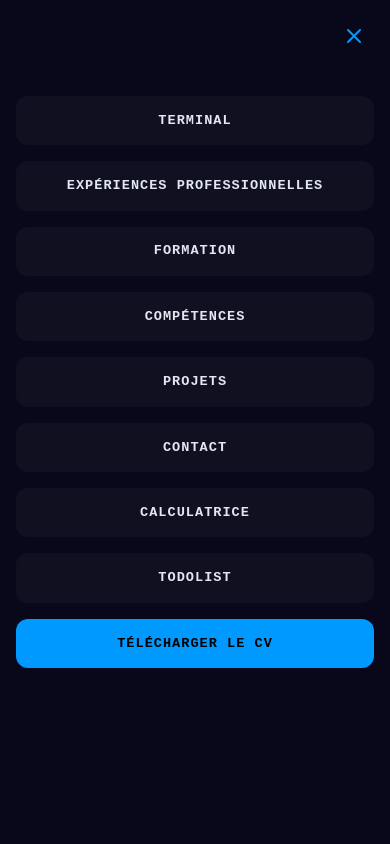
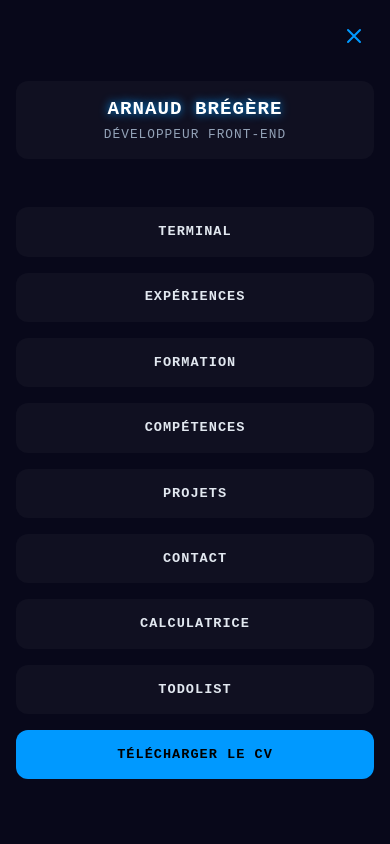
Before and after one commit to arnaudbregere/cv-nuxt4, a Nuxt app: page / in a window 390 px wide. Both pictures are taken after a click on the button "Ouvrir le menu". Shown: the top 844 px of the page. Built offline with nearby package versions, Linux system fonts and the light colour scheme; grey boxes are pictures that could not be loaded.

Commit message:
Header / menu => ajustements
+ Ajustements : header sticky Desktop + add logo en mobile navigation

```diff
--- a/app.vue
+++ b/app.vue
@@ -11,9 +11,9 @@
     <header class="modern-header">
       <div class="header-content">
         <NuxtLink to="/" class="logo-container">
-          <div class="logo-glow">
+    <!--       <div class="logo-glow">
             <img src="/src/images/logo.png" alt="Logo Arnaud Brégère" class="logo" />
-          </div>
+          </div> -->
           <div class="logo-text">
             <h1 class="name">Arnaud Brégère</h1>
             <h2 class="title">Développeur Front-End</h2>
@@ -75,11 +75,7 @@ const handleNavigation = (section: string) => {
   if (['calculatrice', 'todolist'].includes(section)) {
     router.push(`/${section}`);
   } else {
-    if (router.currentRoute.value.path === '/') {
-      window.dispatchEvent(new CustomEvent('navigate-section', { detail: section }));
-    } else {
-      router.push({ path: '/', query: { section } });
-    }
+    router.push({ path: '/', query: { section } });
   }
 };
 
@@ -109,7 +105,6 @@ onBeforeUnmount(() => {
   left: 0;
   width: 100%;
   height: 100%;
-  z-index: -1;
   pointer-events: none;
 }
 
@@ -140,11 +135,12 @@ onBeforeUnmount(() => {
 
 /* --- Header --- */
 .modern-header {
+  width: 100%;
   background: var(--glass-bg);
   backdrop-filter: blur(25px) saturate(200%);
   border-bottom: 1px solid var(--glass-border);
   padding: 1.5rem 0;
-  position: sticky;
+  position: fixed;
   top: 0;
   z-index: 100;
   transition: all 0.3s ease;
@@ -155,9 +151,9 @@ onBeforeUnmount(() => {
 }
 
 .header-content {
-  max-width: 1400px;
+  width: 100%;
   margin: 0 auto;
-  display: flex;
+  display: block;
   align-items: center;
   justify-content: space-between;
   padding: 0 2rem;
@@ -166,35 +162,17 @@ onBeforeUnmount(() => {
 }
 
 .logo-container {
-  display: flex;
+  display: block;
   align-items: center;
-  gap: 1rem;
+  margin: 0 auto 2rem auto;
+  text-align: center;
   text-decoration: none;
-}
-
-.logo-glow {
-  position: relative;
 }
 
 .logo {
   max-width: 80px;
   border-radius: 12px;
   transition: all 0.3s ease;
-}
-
-.logo-glow::before {
-  content: '';
-  position: absolute;
-  inset: -8px;
-  background: radial-gradient(circle, var(--neon-blue) 10%, transparent 60%);
-  opacity: 0.3;
-  z-index: -1;
-  border-radius: 16px;
-  transition: opacity 0.3s ease;
-}
-
-.logo-container:hover .logo-glow::before {
-  opacity: 0.6;
 }
 
 .logo-container:hover .logo {
@@ -224,11 +202,12 @@ onBeforeUnmount(() => {
 .modern-main {
   flex: 1;
   position: relative;
+  margin-top: 13rem;
   padding: 3rem 0;
   z-index: 1;
 }
 .content-wrapper {
-  max-width: 1400px;
+  max-width: 1800px;
   margin: 0 auto;
   padding: 0 2rem;
 }
@@ -245,7 +224,7 @@ onBeforeUnmount(() => {
 }
 
 .footer-content {
-  max-width: 1400px;
+  max-width: 1800px;
   margin: 0 auto;
   padding: 0 2rem;
 }
@@ -401,14 +380,4 @@ onBeforeUnmount(() => {
     padding: 1.2rem;
   }
 }
-@media (min-width: 769px) {
-  .main-nav ul {
-    transform: none !important;
-    opacity: 1 !important;
-    pointer-events: auto !important;
-    display: flex !important;
-    position: static !important;
-    width: auto !important;
-  }
-}
 </style>
--- a/assets/scss/base.scss
+++ b/assets/scss/base.scss
@@ -5,12 +5,19 @@
   box-sizing: border-box;
 }
 
-html, body {
+html {
   font-family: 'Courier New', Courier, monospace;
   background: var(--bg-deepest);
   color: var(--text-light);
-  overflow-x: hidden;
   line-height: 1.6;
+  scroll-behavior: smooth;
+}
+
+body {
+  font-family: inherit;
+  background: inherit;
+  color: inherit;
+  line-height: inherit;
 }
 
 #app {
@@ -18,4 +25,6 @@ html, body {
   min-height: 100vh;
   display: flex;
   flex-direction: column;
+  overflow-x: hidden;
+  isolation: isolate;
 }
--- a/components/Cv.vue
+++ b/components/Cv.vue
@@ -33,11 +33,6 @@
       <div class="terminal-interface">
         <!-- Barre de titre moderne -->
         <div class="terminal-header">
-          <div class="window-controls">
-            <div class="control-dot red"></div>
-            <div class="control-dot yellow"></div>
-            <div class="control-dot green"></div>
-          </div>
           <div class="terminal-title">
             <span class="terminal-path">~/arnaud-bregere/portfolio</span>
             <div class="connection-status">
@@ -460,64 +455,13 @@ function isSectionKey(key: string): key is SectionKey {
 .terminal-header {
   display: flex;
   align-items: center;
-  justify-content: space-between;
+  justify-content: end;
   background: var(--glass-bg);
   backdrop-filter: blur(10px);
   border: 1px solid var(--border-glow);
   border-radius: 10px 10px 0 0;
   padding: 1rem 1.5rem;
   margin-bottom: 0;
-}
-
-.window-controls {
-  display: flex;
-  gap: 0.5rem;
-}
-
-.control-dot {
-  width: 12px;
-  height: 12px;
-  border-radius: 50%;
-  position: relative;
-  cursor: pointer;
-  transition: all 0.3s ease;
-}
-
-.control-dot::before {
-  content: '';
-  position: absolute;
-  top: -2px;
-  left: -2px;
-  right: -2px;
-  bottom: -2px;
-  border-radius: 50%;
-  opacity: 0;
-  transition: opacity 0.3s ease;
-}
-
-.control-dot.red {
-  background: var(--danger-red);
-}
-.control-dot.red::before {
-  box-shadow: 0 0 10px var(--danger-red);
-}
-
-.control-dot.yellow {
-  background: var(--warning-yellow);
-}
-.control-dot.yellow::before {
-  box-shadow: 0 0 10px var(--warning-yellow);
-}
-
-.control-dot.green {
-  background: var(--neon-blue);
-}
-.control-dot.green::before {
-  box-shadow: 0 0 10px var(--neon-blue);
-}
-
-.control-dot:hover::before {
-  opacity: 1;
 }
 
 .terminal-title {
--- a/components/Menu.vue
+++ b/components/Menu.vue
@@ -15,13 +15,21 @@
           <path d="M6 18L18 6M6 6L18 18" stroke="var(--neon-blue)" stroke-width="2" stroke-linecap="round"/>
         </svg>
       </button>
+      <li v-if="isMobile && menuOpen" class="logo-container">
+        <NuxtLink to="/" @click="closeMenu">
+           <div class="logo-text">
+              <h1 class="name">Arnaud Brégère</h1>
+              <h2 class="title">Développeur Front-End</h2>
+          </div>
+        </NuxtLink>
+      </li>
       <li><a href="#" @click.prevent="navigate('terminal')">Terminal</a></li>
-      <li><a href="#" @click.prevent="navigate('experience')">Expériences Professionnelles</a></li>
+      <li><a href="#" @click.prevent="navigate('experience')">Expériences</a></li>
       <li><a href="#" @click.prevent="navigate('formation')">Formation</a></li>
       <li><a href="#" @click.prevent="navigate('competences')">Compétences</a></li>
       <li><a href="#" @click.prevent="navigate('projets')">Projets</a></li>
       <li><a href="#" @click.prevent="navigate('contact')">Contact</a></li>
-      <li><a href="#" @click.prevent="navigate('calculatrice')">Calculatrice</a></li>
+     <li><a href="#" @click.prevent="navigate('calculatrice')">Calculatrice</a></li>
       <li><a href="#" @click.prevent="navigate('todolist')">TodoList</a></li>
       <li><a href="/pdf/arnaud_bregere.pdf" download="Arnaud-Bregere-CV.pdf" class="download-btn" @click="closeMenu">Télécharger le CV</a></li>
     </ul>
@@ -118,6 +126,7 @@ onUnmounted(() => {
 ul {
   list-style: none;
   display: flex;
+      justify-content: center;
   gap: 1.5rem;
   margin: 0;
   padding: 1rem 2rem;
@@ -136,19 +145,13 @@ ul.mobile-open {
   background: var(--bg-darker);
   border: none;
   border-radius: 0;
-  padding: 6rem 1rem 1rem;
+  padding: 2rem 1rem 1rem;
   z-index: 150;
   flex-direction: column;
   gap: 1rem;
   transform: translateY(0);
   opacity: 1;
   overflow-y: auto;
-}
-
-ul:not(.mobile-open) {
-  transform: translateY(-100%);
-  opacity: 0;
-  pointer-events: none;
 }
 
 li {
```
